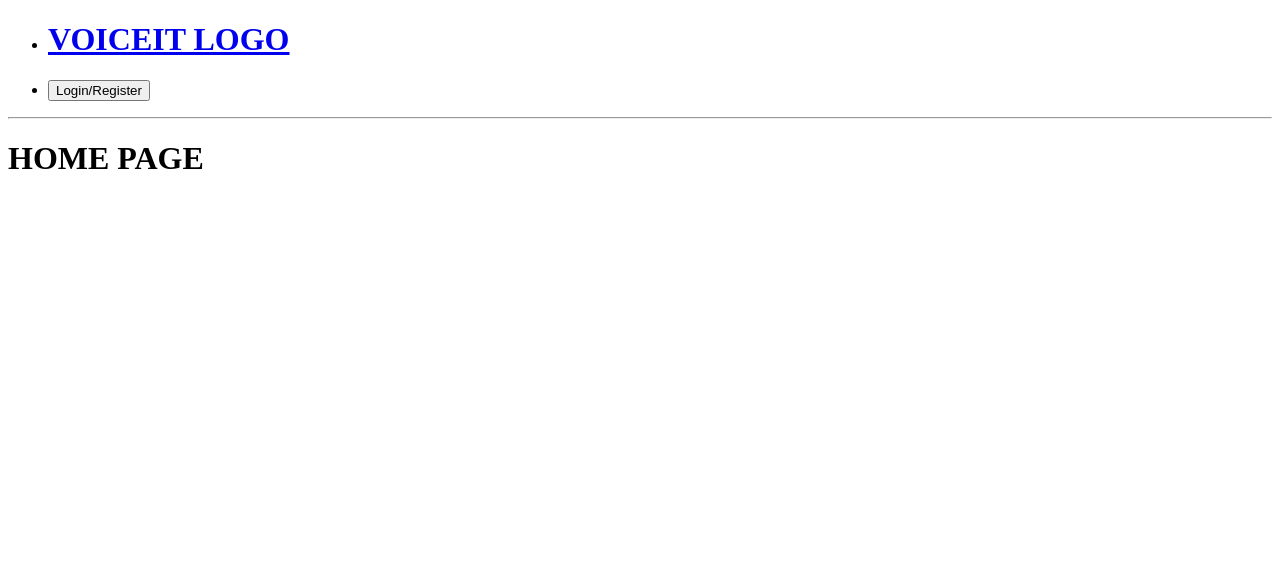
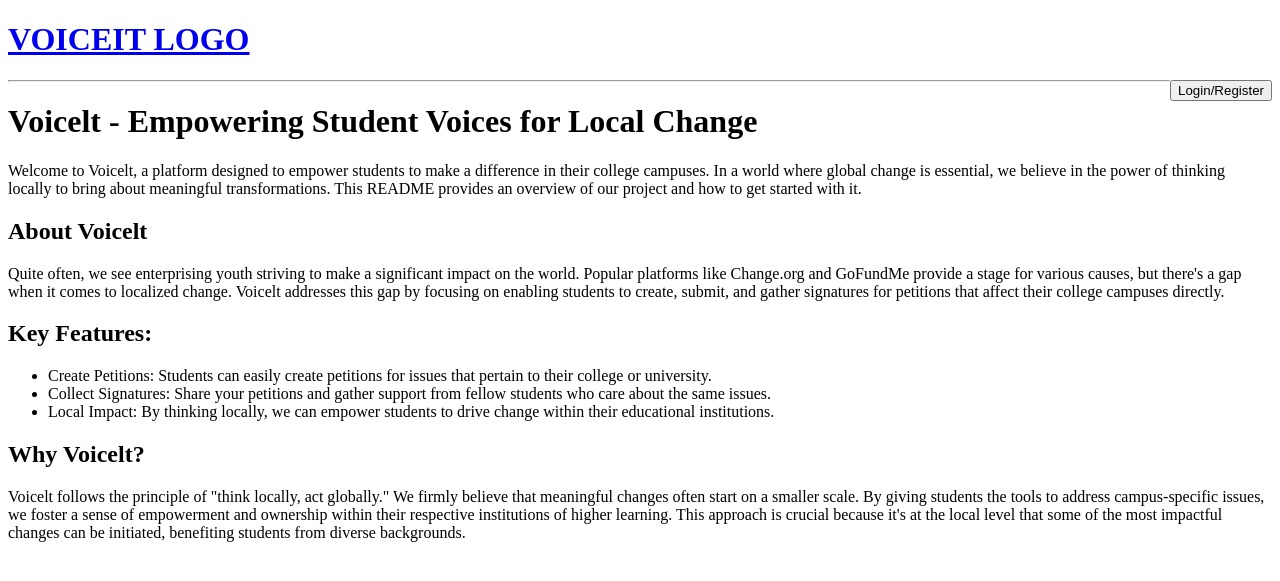
Before and after one commit to HarryDerderian/Voiceit, a Django app: page / in a window 1280 px wide. Shown: the top 581 px of the page. Run offline with Django 4.2, Linux system fonts and the light colour scheme.

Commit message:
Modified homepage by pasting readme into it lmao

```diff
--- a/base/templates/base/home.html
+++ b/base/templates/base/home.html
@@ -1,6 +1,42 @@
 {% extends 'main.html'%}
 {%block content%}
 <div>
-    <h1>HOME PAGE</h1>
+<h1>
+    Voicelt - Empowering Student Voices for Local Change
+</h1>
+<p>
+    Welcome to Voicelt, a platform designed to empower students to make a difference in their college campuses.
+    In a world where global change is essential, we believe in the power of thinking locally to bring about meaningful transformations.
+    This README provides an overview of our project and how to get started with it.
+</p>
+<h2>
+    About Voicelt
+</h2>
+<p>
+    Quite often, we see enterprising youth striving to make a significant impact on the world.
+    Popular platforms like Change.org and GoFundMe provide a stage for various causes, but there's a gap when it comes to localized change.
+    Voicelt addresses this gap by focusing on enabling students to create, submit, and gather signatures for petitions that affect their college campuses directly.
+</p>
+
+<h2>
+    Key Features:
+</h2>
+<ul>
+    <li>
+        Create Petitions: Students can easily create petitions for issues that pertain to their college or university.
+    </li>
+    <li>
+        Collect Signatures: Share your petitions and gather support from fellow students who care about the same issues.
+    </li>
+    <li>
+        Local Impact: By thinking locally, we can empower students to drive change within their educational institutions.
+    </li>
+</ul>
+
+<h2>Why Voicelt?</h2>
+<p>Voicelt follows the principle of "think locally, act globally."
+    We firmly believe that meaningful changes often start on a smaller scale.
+    By giving students the tools to address campus-specific issues, we foster a sense of empowerment and ownership within their respective institutions of higher learning.
+    This approach is crucial because it's at the local level that some of the most impactful changes can be initiated, benefiting students from diverse backgrounds.</p>
 </div>
 {%endblock content%}
--- a/templates/navbar.html
+++ b/templates/navbar.html
@@ -1,13 +1,9 @@
 {% load static %}
 <link rel="stylesheet" href="{%static 'style.css'%}"/>
 <div class="navbar">
-    <ul>
-        <li>
-            <a href ="{%url 'base'%}">
+    <a href ="{%url 'home'%}">
         <h1>VOICEIT LOGO</h1>
     </a>
-        </li>
-        <li>
     {%if request.user.is_authenticated%}
     <a href="{% url 'logout' %}">
         <button>Logout</button>
@@ -17,7 +13,5 @@
         <button>Login/Register</button>
     </a>
     {% endif %}
-        </li>
-    </ul>
 </div>
 <hr>
--- a/templates/static/style.css
+++ b/templates/static/style.css
@@ -1,3 +1,7 @@
 .navbar {
+    list-style-type: disc;
+}
 
+.navbar button {
+    float: right;
 }
```
Lines whose indentation alone changed are shown as unchanged.
